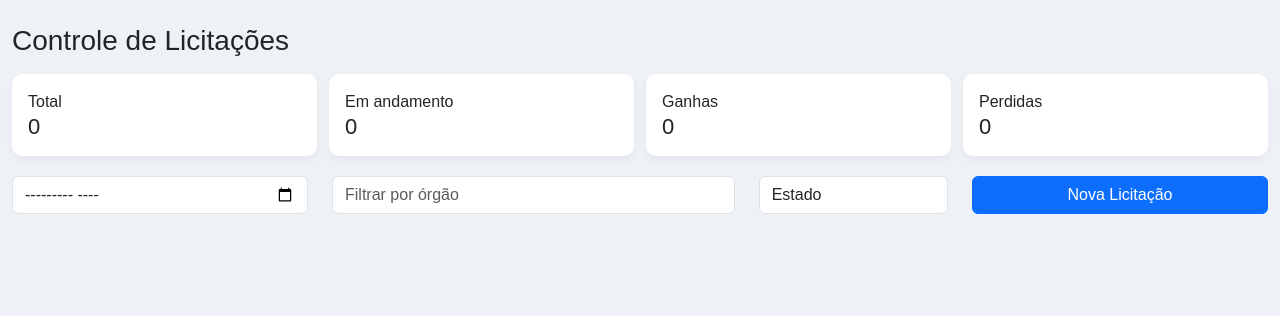
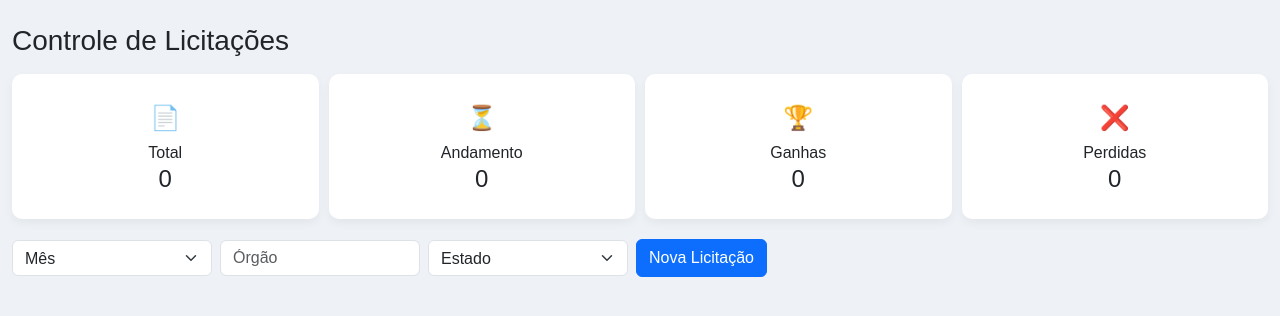
Before and after one commit to Gleisons01/sistema-licitacoes, a Flask app: page /painel in a window 1280 px wide. Shown: the top 316 px of the page. Run offline with Flask 3, Linux system fonts and the light colour scheme; data that the repository does not hold is empty; some libraries are stand-ins or nearby versions.

Commit message:
Refatoração: cards compactos, filtros sofisticados e painel moderno

```diff
--- a/static/style.css
+++ b/static/style.css
@@ -9,35 +9,46 @@ max-width:1400px;
 
 .dashboard{
   display:grid;
-grid-template-columns:repeat(4,1fr);
-gap:12px;
+  grid-template-columns:repeat(auto-fit,minmax(140px,1fr));
+  gap:10px;
   margin-bottom:20px;
 }
 
-.dashboard .card{
+.card{
+  border-radius:10px;
   border:0;
-border-radius:10px;
   background:white;
   box-shadow:0 4px 10px rgba(0,0,0,0.05);
-}
-
-.dashboard h3{
-font-size:22px;
-margin:0;
-}
-
-.card{
-border-radius:12px;
-border:0;
-background:white;
-box-shadow:0 4px 12px rgba(0,0,0,0.05);
   transition:0.2s;
   cursor:pointer;
 }
 
 .card:hover{
-transform:translateY(-4px);
-box-shadow:0 10px 20px rgba(0,0,0,0.08);
+  transform:translateY(-3px);
+  box-shadow:0 8px 15px rgba(0,0,0,0.08);
+}
+
+.card-small{
+  padding:10px;
+  text-align:center;
+}
+
+.card-small .icon{
+  font-size:24px;
+  margin-bottom:5px;
+}
+
+.card-small h4{
+  margin:0;
+}
+
+.filtros-toolbar{
+  gap:8px;
+}
+
+.filtro-select,.filtro-input{
+  height:36px;
+  max-width:200px;
 }
 
 .card p{
@@ -46,7 +57,7 @@ font-size:14px;
 }
 
 .card-hoje{
-border-left:5px solid #2563eb;
+  border-left:4px solid #2563eb;
   background:#f1f6ff;
 }
 
--- a/templates/painel.html
+++ b/templates/painel.html
@@ -2,13 +2,11 @@
 <html>
 
 <head>
-
 <meta charset="UTF-8">
 <title>Sistema de Licitações</title>
 
 <link href="https://cdn.jsdelivr.net/npm/bootstrap@5.3.2/dist/css/bootstrap.min.css" rel="stylesheet">
 <link rel="stylesheet" href="/static/style.css">
-
 </head>
 
 <body>
@@ -17,51 +15,60 @@
 
 <h3 class="mb-3">Controle de Licitações</h3>
 
-<div class="dashboard">
-
-<div class="card">
-<div class="card-body">
-Total<br>
-<h3 id="totalLic">0</h3>
+<!-- Cards compactos -->
+<div class="dashboard" id="dashboardCards">
+  <div class="card card-small">
+    <div class="card-body text-center">
+      <div class="icon">📄</div>
+      <div>Total</div>
+      <h4 id="totalLic">0</h4>
+    </div>
+  </div>
+  <div class="card card-small">
+    <div class="card-body text-center">
+      <div class="icon">⏳</div>
+      <div>Andamento</div>
+      <h4 id="andamentoLic">0</h4>
+    </div>
+  </div>
+  <div class="card card-small">
+    <div class="card-body text-center">
+      <div class="icon">🏆</div>
+      <div>Ganhas</div>
+      <h4 id="ganhasLic">0</h4>
+    </div>
+  </div>
+  <div class="card card-small">
+    <div class="card-body text-center">
+      <div class="icon">❌</div>
+      <div>Perdidas</div>
+      <h4 id="perdidasLic">0</h4>
+    </div>
   </div>
 </div>
 
-<div class="card">
-<div class="card-body">
-Em andamento<br>
-<h3 id="andamentoLic">0</h3>
-</div>
-</div>
+<!-- Filtros compactos em toolbar -->
+<div class="filtros-toolbar mb-3 d-flex flex-wrap gap-2 align-items-center">
 
-<div class="card">
-<div class="card-body">
-Ganhas<br>
-<h3 id="ganhasLic">0</h3>
-</div>
-</div>
+  <select id="filtroMes" class="form-select filtro-select">
+    <option value="">Mês</option>
+    <option value="01">Janeiro</option>
+    <option value="02">Fevereiro</option>
+    <option value="03">Março</option>
+    <option value="04">Abril</option>
+    <option value="05">Maio</option>
+    <option value="06">Junho</option>
+    <option value="07">Julho</option>
+    <option value="08">Agosto</option>
+    <option value="09">Setembro</option>
+    <option value="10">Outubro</option>
+    <option value="11">Novembro</option>
+    <option value="12">Dezembro</option>
+  </select>
 
-<div class="card">
-<div class="card-body">
-Perdidas<br>
-<h3 id="perdidasLic">0</h3>
-</div>
-</div>
+  <input type="text" id="filtroOrgao" class="form-control filtro-input" placeholder="Órgão">
 
-</div>
-
-
-<div class="row mb-3">
-
-<div class="col-md-3">
-<input type="month" id="filtroMes" class="form-control">
-</div>
-
-<div class="col-md-4">
-<input type="text" id="filtroOrgao" class="form-control" placeholder="Filtrar por órgão">
-</div>
-
-<div class="col-md-2">
-<select id="filtroEstado" class="form-control">
+  <select id="filtroEstado" class="form-select filtro-select">
     <option value="">Estado</option>
     <option value="CE">CE</option>
     <option value="PB">PB</option>
@@ -69,132 +76,11 @@ Perdidas<br>
     <option value="RN">RN</option>
     <option value="BA">BA</option>
   </select>
-</div>
 
-<div class="col-md-3">
-<button class="btn btn-primary w-100" onclick="abrirNova()">Nova Licitação</button>
-</div>
+  <button class="btn btn-primary" onclick="abrirNova()">Nova Licitação</button>
 
 </div>
 
-
 <div id="alertaHoje"></div>
 
-
-<div class="row" id="lista"></div>
-
-</div>
-
-
-
-<div class="modal fade" id="modalLic">
-
-<div class="modal-dialog modal-lg">
-
-<div class="modal-content">
-
-<div class="modal-header">
-<h5>Licitação</h5>
-</div>
-
-<div class="modal-body">
-
-<form id="formLic">
-
-<div class="row">
-
-<div class="col-md-4">
-<label>Data</label>
-<input type="date" name="data" class="form-control">
-</div>
-
-<div class="col-md-2">
-<label>Hora</label>
-<input type="time" name="hora" class="form-control">
-</div>
-
-<div class="col-md-3">
-<label>Pregão</label>
-<input type="text" name="pregao" class="form-control">
-</div>
-
-<div class="col-md-3">
-<label>UASG</label>
-<input type="text" name="uasg" class="form-control">
-</div>
-
-</div>
-
-<div class="row mt-2">
-
-<div class="col-md-3">
-<label>Estado</label>
-<input type="text" name="estado" class="form-control">
-</div>
-
-<div class="col-md-9">
-<label>Órgão</label>
-<input type="text" name="orgao" class="form-control">
-</div>
-
-</div>
-
-<div class="row mt-2">
-
-<div class="col-md-6">
-<label>Serviço</label>
-<input type="text" name="servico" class="form-control">
-</div>
-
-<div class="col-md-3">
-<label>Valor</label>
-<input type="text" name="valor" class="form-control">
-</div>
-
-<div class="col-md-3">
-<label>Modalidade</label>
-<input type="text" name="modalidade" class="form-control">
-</div>
-
-</div>
-
-<div class="row mt-2">
-
-<div class="col-md-4">
-<label>Status</label>
-<select name="status" class="form-control">
-<option>Em andamento</option>
-<option>Ganha</option>
-<option>Perdida</option>
-<option>Adiada</option>
-<option>Suspensa</option>
-<option>Revogada</option>
-</select>
-</div>
-
-</div>
-
-</form>
-
-</div>
-
-<div class="modal-footer">
-
-<button class="btn btn-danger" onclick="excluirLic()">Excluir</button>
-<button class="btn btn-secondary" data-bs-dismiss="modal">Fechar</button>
-<button class="btn btn-success" onclick="document.getElementById('formLic').requestSubmit()">Salvar</button>
-
-</div>
-
-</div>
-
-</div>
-
-</div>
-
-
-<script src="https://cdn.jsdelivr.net/npm/bootstrap@5.3.2/dist/js/bootstrap.bundle.min.js"></script>
-<script src="/static/script.js"></script>
-
-</body>
-</html>
+<div class="row" id="lista
```
Also changed, not shown: static/script.js (+73 -176 lines). Lines whose indentation alone changed are shown as unchanged.
